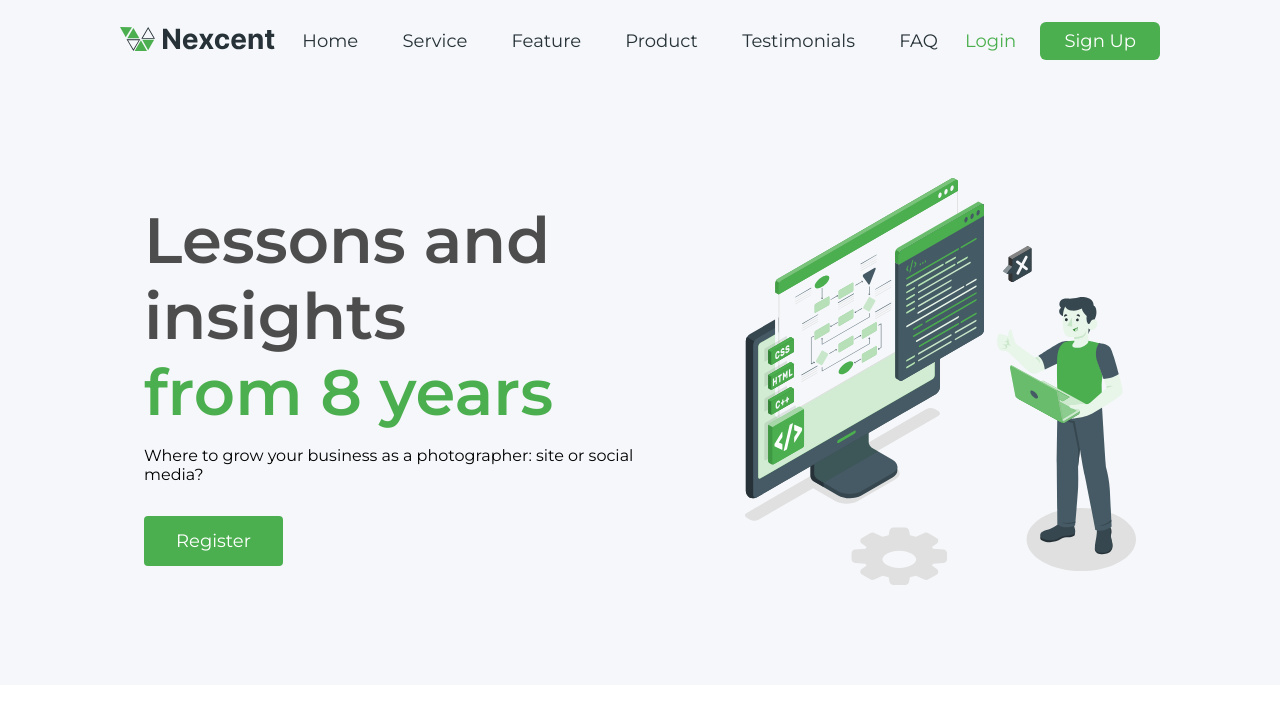
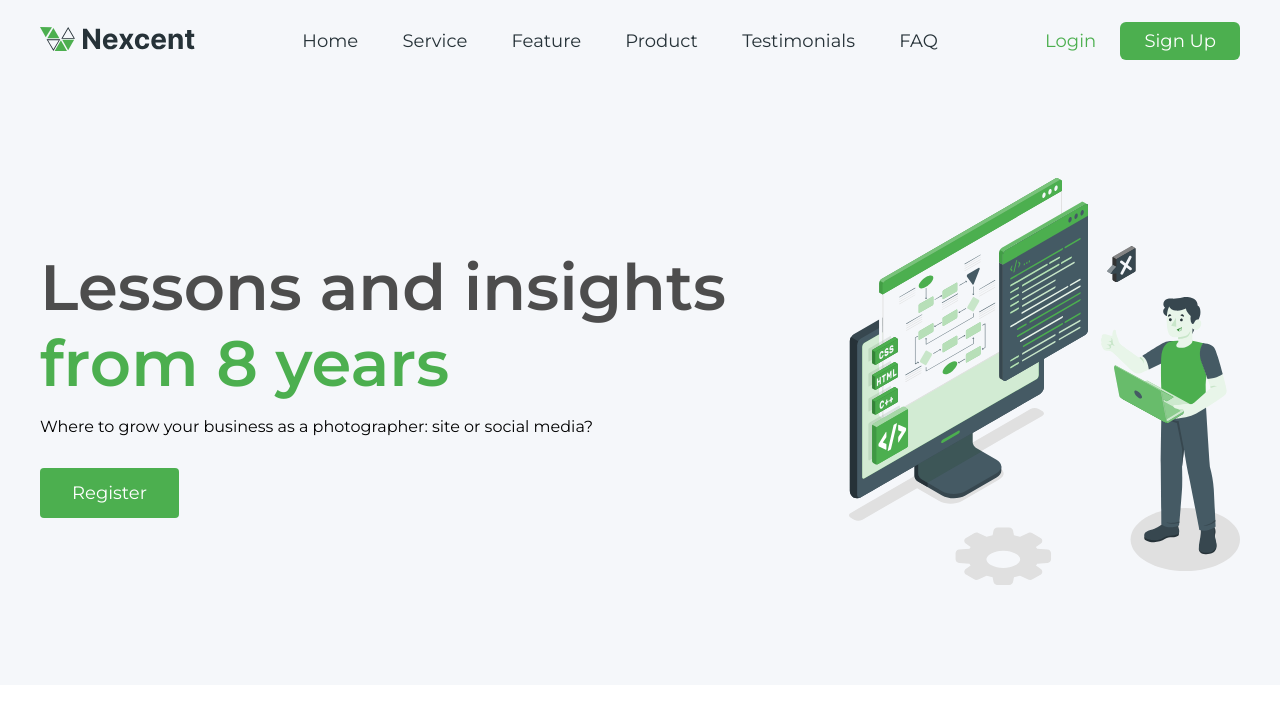
Before and after one commit to plusmnk/nexcent, a plain HTML site: page index.html in a window 1280 px wide. Shown: the top 727 px of the page. Drawn offline with nearby package versions, Linux system fonts and the light colour scheme.

Commit message:
optimizing some lines

```diff
--- a/index.html
+++ b/index.html
@@ -12,6 +12,7 @@
 <body>
     <header>
         <nav>
+            <div class="container">
                 <div class="logo">
                     <a href="#">
                         <img src="sources/logo.svg" alt="Nexcent Logo" width="155px" height="24px">
@@ -29,8 +30,10 @@
                     <a href="#">Login</a>
                     <button>Sign Up</button>
                 </div>
+            </div>
         </nav>
         <section class="hero">
+            <div class="container">
                 <div class="info">
                     <h1>
                         Lessons and insights
@@ -45,10 +48,12 @@
                 <div class="img">
                     <img src="sources/hero1.svg" alt="hero section img" width="391px" height="407px">
                 </div>
+            </div>
         </section>
     </header>
 
     <section class="secondary">
+        <div class="container">
             <div class="our-clients">
                 <h2>Our Clients</h2>
                 <p class="p2" class=".p2">We have been working with some Fortune 500+ clients</p>
@@ -119,6 +124,7 @@
                         Lorem ipsum dolor sit amet, consectetur adipiscing elit. Sed sit amet justo ipsum. Sed accumsan quam vitae est varius fringilla. Pellentesque placerat vestibulum lorem sed porta. Nullam mattis tristique iaculis. Nullam pulvinar sit amet risus pretium auctor. Etiam quis massa pulvinar, aliquam quam vitae, tempus sem. Donec elementum pulvinar odio.
                     </p>
                     <button>Learn More</button>
+                </div>
             </div>
         </div>
     </section>
--- a/styles/main.css
+++ b/styles/main.css
@@ -76,7 +76,9 @@ header {
     background-color: var(--silver);
 }
 header nav {
-    padding: 22px 120px;
+    padding: 22px 0;
+}
+header nav .container {
     display: flex;
     align-items: center;
     justify-content: space-between;
@@ -104,7 +106,9 @@ header nav .login button {
     font-size: 18px;
 }
 header .hero {
-    padding: 96px 144px;
+    padding: 96px 0;
+}
+header .hero .container {
     display: flex;
     gap: 100px;
     align-items: center;
@@ -121,13 +125,15 @@ header .hero .info p {
 }
 
 .secondary {
-    padding: 45px 144px;
+    padding: 45px 0;
     box-sizing: border-box;
     background-color: var(--white);
+    text-align: center;
+}
+.secondary .container {
     display: flex;
     flex-direction: column;
     gap: 30px;
-    text-align: center;
 }
 .secondary .our-clients h2,
 .secondary .manage h2 {
```
Lines whose indentation alone changed are shown as unchanged.
